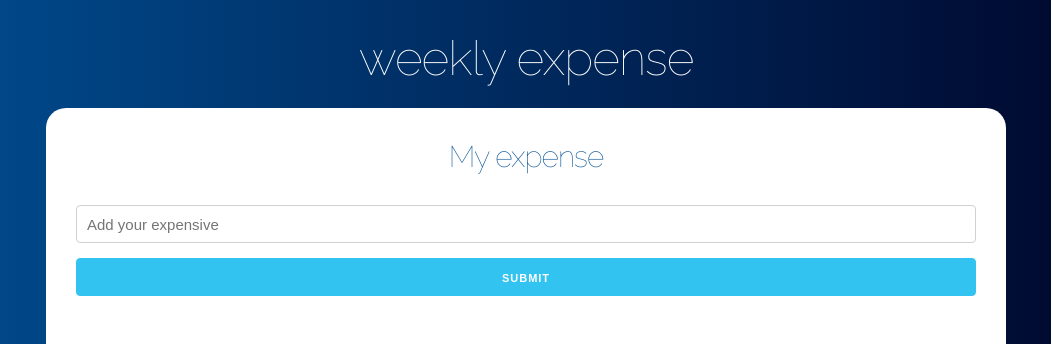
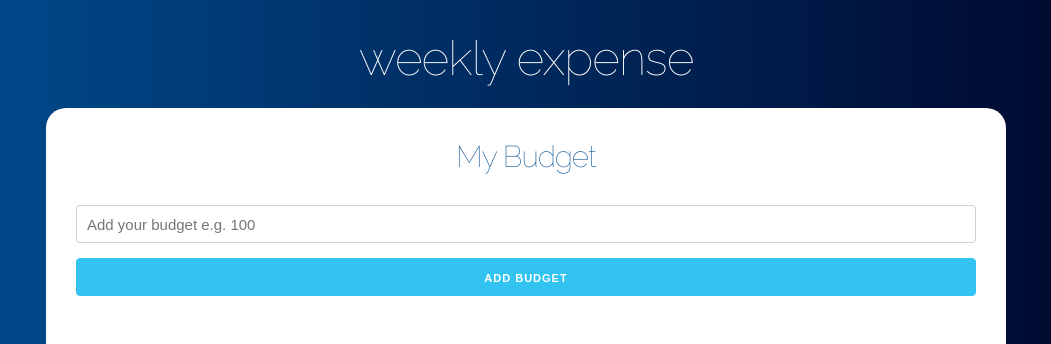
Before and after one commit to elenapiaggio/my-budget-app, a React (Create React App) app: page / in a window 1280 px wide. Shown: the top 344 px of the page, without its empty margins (114-1165 px from the left). Built offline with nearby package versions, Linux system fonts and the light colour scheme.

Commit message:
ADD helpers

```diff
--- a/src/App.js
+++ b/src/App.js
@@ -26,7 +26,7 @@ function App() {
       // Reset to false
       saveCreateExpensive(false);
     }
-  }, [expensive]);
+  }, [expensive, expensives, createExpensive, remainingBudget]);
 
   return (
     <div className="container">
--- a/src/components/BudgetControl.js
+++ b/src/components/BudgetControl.js
@@ -1,4 +1,5 @@
 import React, { Fragment } from "react";
+import { reviewBudget } from '../helpers'
 
 const BudgetControl = ({ budget, remainingBudget }) => {
   return (
@@ -6,7 +7,7 @@ const BudgetControl = ({ budget, remainingBudget }) => {
       <div className="alert alert-primary">
         Budget: ${budget}
       </div>
-      <div className="alert">
+      <div className={reviewBudget(budget, remainingBudget)}>
         Remaining: ${remainingBudget}
       </div>
     </Fragment>
--- a/src/components/Form.js
+++ b/src/components/Form.js
@@ -28,7 +28,7 @@ const Form = ({ saveBudget, saveRemainingBudget, updateForm }) => {
 
   return (
     <Fragment>
-      <h2>My expense</h2>
+      <h2>My Budget</h2>
       {
         error ? <Error message='The expense is incorrect!!!'/> : null
       }
@@ -38,13 +38,14 @@ const Form = ({ saveBudget, saveRemainingBudget, updateForm }) => {
         <input
           type="number"
           className="u-full-width"
-          placeholder="Add your expensive"
+          placeholder="Add your budget e.g. 100"
           onChange={defineBudget}
         ></input>
         <input
           type="submit"
           className="button-primary u-full-width"
           placeholder="Define budget"
+          value = 'add budget'
         ></input>
       </form>
     </Fragment>
--- a/src/components/FormBudget.js
+++ b/src/components/FormBudget.js
@@ -61,7 +61,7 @@ const FormBudget = ({ saveExpensive, saveCreateExpensive }) => {
           onChange={(e) => saveQuantity(parseInt(e.target.value))}
         />
       </div>
-      <input type="submit" className="button-primary u-full-width" />
+      <input type="submit" value = 'add expensive' className="button-primary u-full-width" />
     </form>
   );
 };
--- a/src/components/ListBudget.js
+++ b/src/components/ListBudget.js
@@ -2,7 +2,6 @@ import React from "react";
 import Expensive from "./Expensive";
 
 const ListBudget = ({ expensives }) => {
-  console.log('aqui los expensives', expensives)
   return (
     <div className="gastos-realizados">
       <h2>List</h2>
--- /dev/null
+++ b/src/helpers.js
@@ -0,0 +1,12 @@
+export const reviewBudget = (budget, remaining) => {
+  let theClass;
+
+  if (budget / 4 > remaining) {
+    theClass = "alert alert-danger";
+  } else if (budget / 2 > remaining) {
+    theClass = "alert alert-warning";
+  } else {
+    theClass = "alert alert-success";
+  }
+  return theClass;
+};
```
